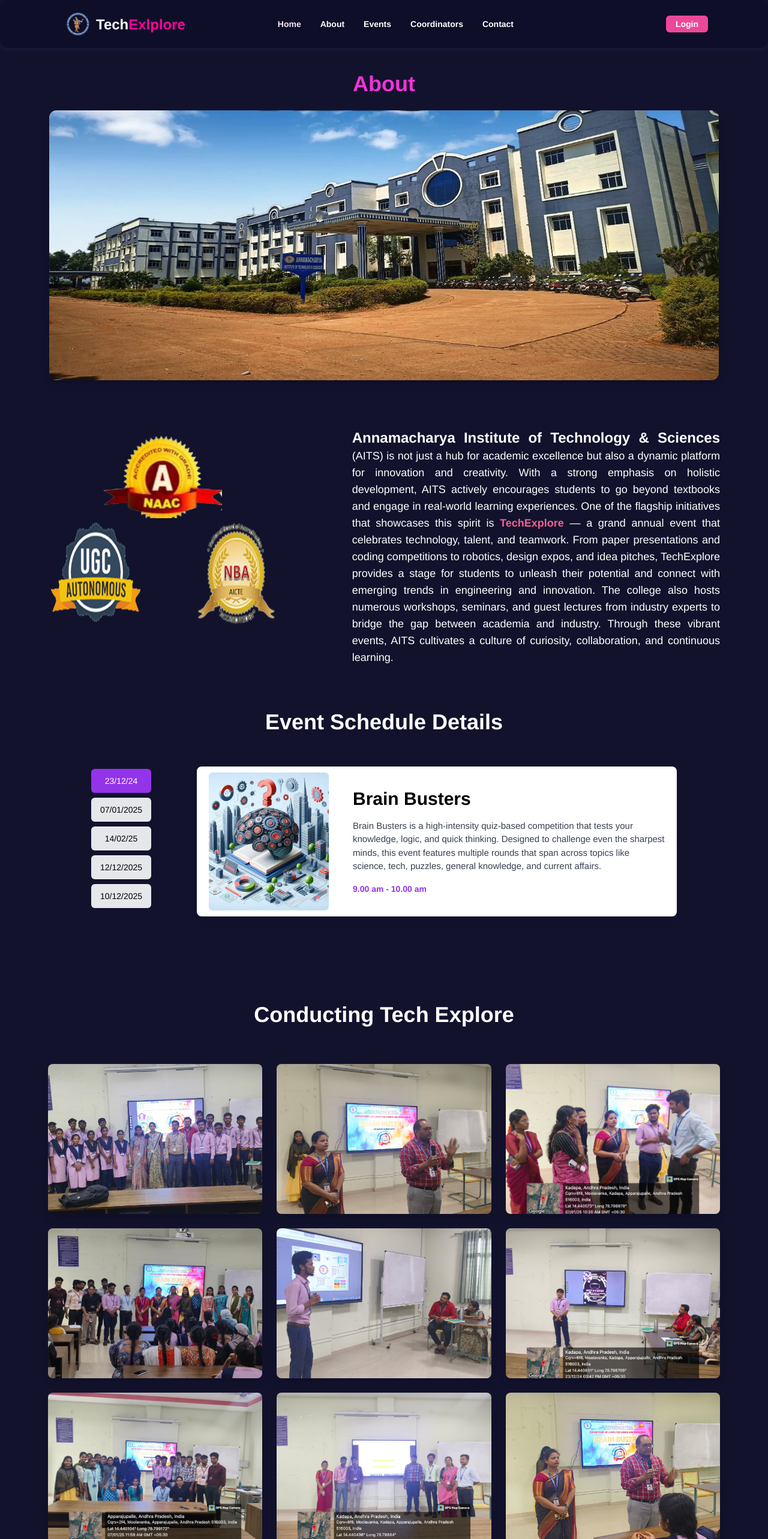
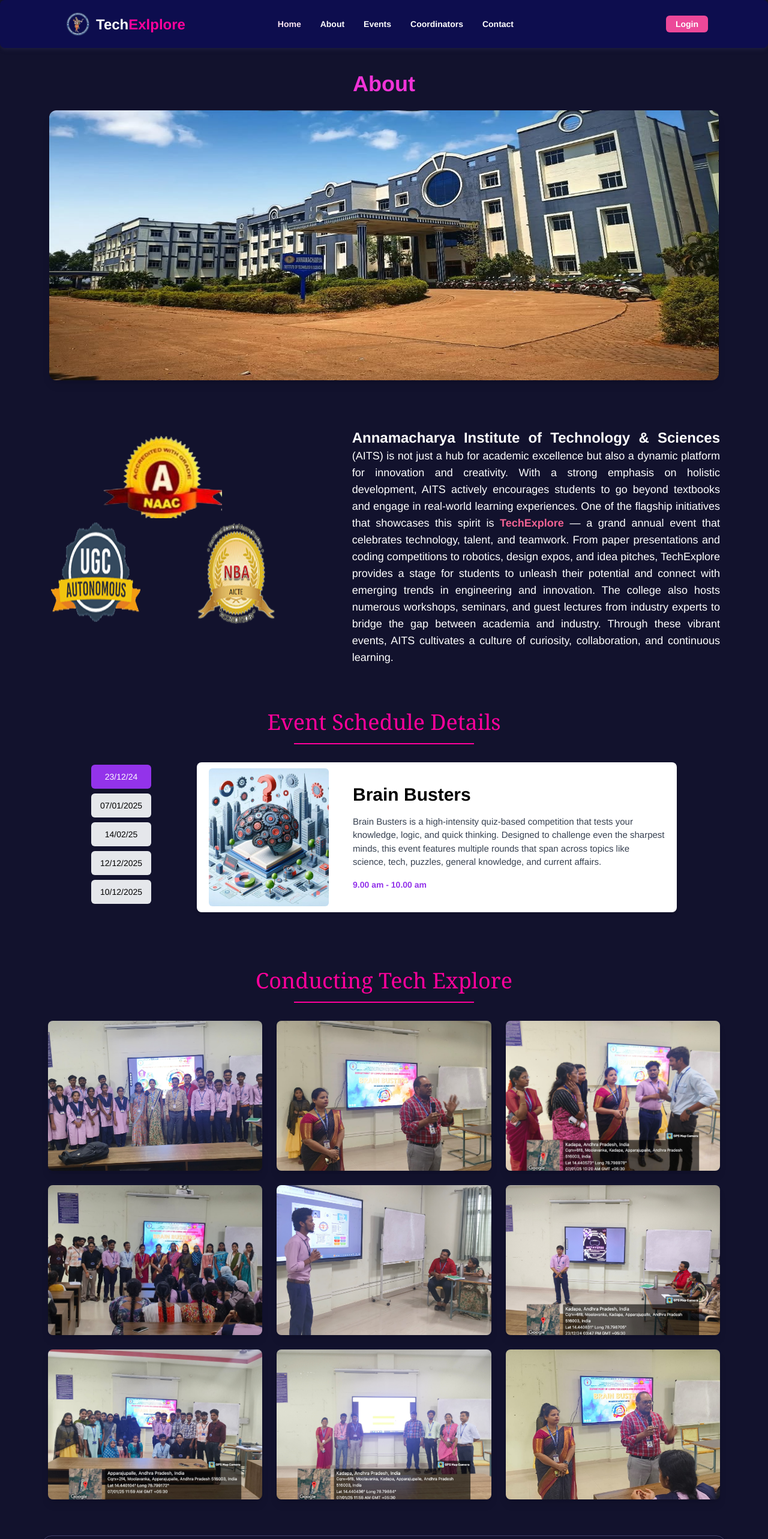
Before and after one commit to AMIREDDYRAKEY/college-events, a React (Vite) app: page /About in a window 1280 px wide. Shown: the top 2566 px of the page at 60% size. Built offline with nearby package versions, Linux system fonts and the light colour scheme.

Commit message:
first commit

```diff
--- a/src/components/Aboutcontent.jsx
+++ b/src/components/Aboutcontent.jsx
@@ -11,13 +11,14 @@
 
 const Aboutcontent = () => {
   return (
-    <div className='lg:mt-[120px] mt-[50px] px-6  md:px-20'>
+    <div className='lg:mt-[70px] mt-[50px] px-6  md:px-20'>
       <div>
-        <h3 className='lg:text-4xl text-4xl text-center font-bold text-white mb-8'>
-          Conducting  Tech Explore
-        </h3>
+      <div className='flex flex-col'><h3 className='lg:text-4xl text-4xl text-center font-serif text-[#ff009b]'>
+  Conducting Tech Explore</h3>
+  <div className='flex justify-center mt-[15px]'><span className='border-[1px]   border-[#ff009b] w-[300px] '></span></div>
+</div>
 
-        <div className='grid grid-cols-1 sm:grid-cols-2 lg:grid-cols-3 md:pt-[30px] pt-[10px] gap-6  '>
+        <div className='grid grid-cols-1 sm:grid-cols-2 lg:grid-cols-3 md:pt-[30px] pt-[30px] gap-6  '>
           <img src={img} alt=" " className='rounded-lg shadow-lg object-cover w-full h-[250px] hover:scale-105 transistion-transform duration-300' />
           <img src={img2} alt=" " className='rounded-lg shadow-lg object-cover w-full h-[250px] hover:scale-105 transistion-transform duration-300' />
           <img src={img3} alt=" " className='rounded-lg shadow-lg object-cover w-full h-[250px] hover:scale-105 transistion-transform duration-300' />
--- a/src/components/ContactInfo.jsx
+++ b/src/components/ContactInfo.jsx
@@ -43,7 +43,10 @@
 const ContactInfo = () => {
     return (
         <div className="mt-[50px] lg:pt-[70px] pt-[60px]">
-            <h3 className="text-4xl text-center font-bold text-[#f183e3]">Contact Us</h3>
+            <div className='flex flex-col'><h3 className='lg:text-4xl text-4xl text-center font-serif text-[#ff009b]'>
+  Contact Us</h3>
+  <div className='flex justify-center mt-[15px]'><span className='border-[1px]   border-[#ff009b] w-[150px] '></span></div>
+</div>
             <div className="px-[0px] flex flex-wrap gap-4 justify-around">
                 {contacts.map((info, index) => (
                     <div className="flex gap-8 items-center lg:ml-[40px]  mt-[30px]">
@@ -54,7 +57,7 @@
                                 className="lg:h-[200px] lg:w-[200px] h-[120px] w-[120px] shadow-lg border-[1px] border-purple-800 rounded-full object-cover z-"
                             />
                         </div>
-                        <div className="flex flex-col gap-2 lg:text-md text-[10px] bg-[#281563]  shadow-md shadow-[#443869]  lg:h-[150px] h-[100px] lg:mt-[15px] mt-[0] ml-[-80px] justify-center  items-center lg:w-[280px] w-[200px]  rounded-r-full text-white">
+                        <div className="flex flex-col gap-2 lg:text-[15px] text-[10px] bg-[#281563]  shadow-md shadow-[#443869]  lg:h-[150px] h-[100px] lg:mt-[15px] mt-[0] ml-[-70px] justify-center  items-center lg:w-[280px] w-[200px]  rounded-r-full text-white">
                             <p > <strong >Name:</strong> {info.Name}</p>
                             <p> <strong >Roll No:</strong> {info.RollNo}</p>
                             <p> <strong >Section:</strong> {info.Section}</p>
--- a/src/components/Eventnav.jsx
+++ b/src/components/Eventnav.jsx
@@ -11,9 +11,10 @@
     <div className="min-h-screen  pb-[50px]  lg:pt-[100px] pt-[60px] flex flex-col items-center justify-center  bg-[#12122d]">
       <div className='w-[100%] '><Nav /></div>
       <div className='  pt-[50px] gap-4'>
-        <h1 class="text-4xl md:text-4xl text-[#f033d7] animate-gradient-x text-center font-bold">
-          Tech Explore Events
-        </h1>
+        <div className='flex flex-col'><h3 className='lg:text-4xl text-5xl text-center font-serif text-[#ff009b]'>
+TechExplore Events</h3>
+  <div className='flex justify-center mt-[15px]'><span className='border-[1px]   border-[#ff009b] md:w-[300px] w-[250px] '></span></div>
+</div>
 
       </div>
       {/* cards */}
--- a/src/components/Eventviewdetails.jsx
+++ b/src/components/Eventviewdetails.jsx
@@ -59,7 +59,10 @@
 
   return (
     <div className="p-6 max-w-5xl mx-auto text-white  mt-[30px] lg:mt-[50px]  ">
-      <h1 className="md:text-4xl text-4xl  font-bold mb-6 text-center "> Event Schedule Details</h1>
+      <div className='flex flex-col'><h3 className='lg:text-4xl text-4xl text-center font-serif text-[#ff009b]'>
+  Event Schedule Details</h3>
+  <div className='flex justify-center mt-[15px]'><span className='border-[1px]   border-[#ff009b] w-[300px] '></span></div>
+</div>
 
 
       <div className='md:flex md:flex-row md:justify-between   flex flex-col'>
--- a/src/components/HomeHero.jsx
+++ b/src/components/HomeHero.jsx
@@ -16,7 +16,7 @@
 
       {/* About Section */}
       <div className="w-full md:w-1/2 text-[#e3ebe6] text-lg md:text-xl space-y-6 leading-relaxed font-semibold">
-        <h2 className="text-3xl font-bold text-[#4a3fdd]"> TechExplore 2024</h2>
+        <h2 className="text-3xl font-bold text-[#ff009b]"> TechExplore 2024</h2>
         <p>
           <span className="text-[#7d4eeb] font-semibold">TechExplore 2024</span> is a national-level intercollegiate technical symposium organized by the <span className=" text-2xl font-bold">Department of Computer Science and Engineering</span>. This annual fest provides a vibrant platform for young innovators to showcase their technical skills, creativity, and knowledge in the latest domains of computing.
         </p>
--- a/src/components/Nav.jsx
+++ b/src/components/Nav.jsx
@@ -15,7 +15,7 @@
   }
 
   return (
-<div className="w-full  h-[80px] fixed top-0 z-[40] rounded-xl shadow-md shadow-[#1d1d3a] bg-[#0e0e29] ">
+<div className="w-full  h-[80px] fixed top-0 z-[40] rounded-lg shadow-md shadow-[#1d1d3a] bg-[#0d0d4e] ">
 
       <div className='flex justify-between items-center h-full px-10 lg:px-[100px]'>
         <div className='flex '>
--- a/src/pages/Coordinators.jsx
+++ b/src/pages/Coordinators.jsx
@@ -4,26 +4,31 @@
 
 const Coordinators = () => {
   const Facultycoordinators = [
-    { Sno: '1',
+    {
+      Sno: '1',
       Name: 'A. Sudhakar Reddy',
       EventName: 'EventName',
       Role: 'Principal'
     },
-    { Sno: '2',
+    {
+      Sno: '2',
       Name: 'Dr. C Venkata Subbaiah',
       EventName: 'EventName',
       Role: 'HOD'
     },
-    { Sno: '3',
+    {
+      Sno: '3',
       Name: 'S.M.D Ali',
       EventName: 'EventName',
       Role: 'Professor'
     },
-    { Sno: '4', Name: 'Faculty Name',
+    {
+      Sno: '4', Name: 'Faculty Name',
       EventName: 'EventName',
       Role: 'Professor'
     },
-    { Sno: '5',
+    {
+      Sno: '5',
       Name: 'Faculty Name',
       EventName: 'EventName',
       Role: 'About'
@@ -31,27 +36,32 @@
   ];
 
   const studentcordinators = [
-    { Sno: '1',
+    {
+      Sno: '1',
       StudentName: 'Y.Pradeep',
       Year: 'III-C',
       Posisition: 'President'
     },
-    { Sno: '2',
+    {
+      Sno: '2',
       StudentName: 'G.Venkata Tharun',
       Year: 'II-A',
       Posisition: 'Scretary'
     },
-    { Sno: '3',
+    {
+      Sno: '3',
       StudentName: 'K.Vijay Kumar',
       Year: 'III-A',
       Posisition: 'Vice President'
     },
-    { Sno: '4',
+    {
+      Sno: '4',
       StudentName: 'K.Venkata Pavan',
       Year: 'III-C',
       Posisition: 'Treasure'
     },
-    { Sno: '5',
+    {
+      Sno: '5',
       StudentName: 'K.Mythili',
       Year: 'III-B',
       Posisition: 'Treasure'
@@ -65,9 +75,10 @@
       </div>
 
       <div className="flex flex-col gap-8 items-center justify-center mt-[40px] px-4">
-        <h1 className="text-4xl font-bold text-center text-transparent  bg-clip-text bg-gradient-to-r from-pink-500 via-purple-500 to-cyan-400">
-          Our Faculty Coordinators
-        </h1>
+        <div className='flex flex-col'><h3 className='lg:text-4xl text-4xl text-center font-serif text-[#ff009b]'>
+          Our Faculty Coordinators</h3>
+          <div className='flex justify-center mt-[15px]'><span className='border-[1px]   border-[#ff009b] w-[250px] md:w-[300px] '></span></div>
+        </div>
 
         {Facultycoordinators.map((info, index) => (
           <div
@@ -83,9 +94,10 @@
       </div>
 
       <div className='mt-[50px]'>
-        <h1 className="text-4xl font-bold text-center text-transparent bg-clip-text bg-gradient-to-r from-pink-500 via-purple-500 to-cyan-400">
-          Our Student Coordinators
-        </h1>
+        <div className='flex flex-col'><h3 className='lg:text-4xl text-4xl text-center font-serif text-[#ff009b]'>
+  Our Student Coordinators</h3>
+  <div className='flex justify-center mt-[15px]'><span className='border-[1px]   border-[#ff009b] w-[250px] md:w-[300px] '></span></div>
+</div>
         <div className='flex flex-col gap-6 mt-[40px] items-center justify-center'>
           {studentcordinators.map((info, index) => (
             <div
@@ -100,7 +112,7 @@
           ))}
         </div>
       </div>
-      <div><Footer/></div>
+      <div><Footer /></div>
 
     </div>
   );
--- a/src/pages/Home.jsx
+++ b/src/pages/Home.jsx
@@ -15,7 +15,10 @@
       <div><Homeslides/></div>
       <div><HomeHero/></div>
       <div className='mt-[50px]'>
-        <h3 className='text-5xl text-[#f09cc8] ml-[90px] font-bold'>Events</h3>
+        <div className='flex flex-col'><h3 className='lg:text-4xl text-5xl md:ml-[90px] ml-[30px] font-serif text-[#ff009b]'>
+  Events</h3>
+
+</div>
         <div><Cards limit={4}/></div>
       </div>
       <div><Footer/></div>
```
Lines whose indentation alone changed are shown as unchanged.
